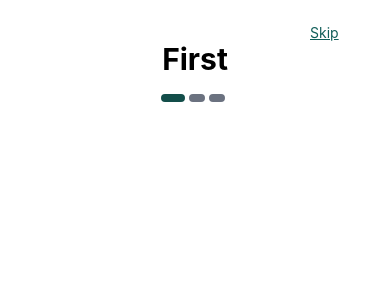
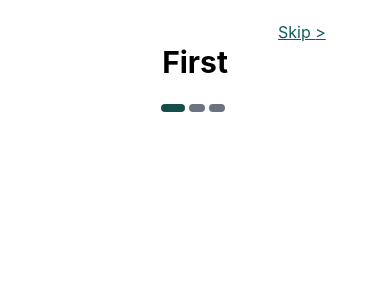
Before and after one commit to CelioJoaquimCumba/InaMova, a React Native app: screen / in a window 390 px wide. Shown: the top 300 px of the page. Built offline with nearby package versions, Linux system fonts and the light colour scheme.

Commit message:
refactor: change font

```diff
--- a/src/pages/splash-screen/index.tsx
+++ b/src/pages/splash-screen/index.tsx
@@ -9,8 +9,8 @@ export const SplashScreen = () => {
     return(
         <View className="flex w-full h-full justify-center py-8">
             <View className="flex flex-row justify-end px-4">
-                <Button variant={"link"} className="w-16 ">
-                    <Text className="text-teal-800 underline">Skip</Text>
+                <Button variant={"link"} className="w-24">
+                    <Text className="text-teal-800 underline text-base leading-6 font-normal">Skip {">"}</Text>
                     {/* <Icon name="chevron-up" size={20} color={"teal"}/> */}
                 </Button>
             </View>
```
